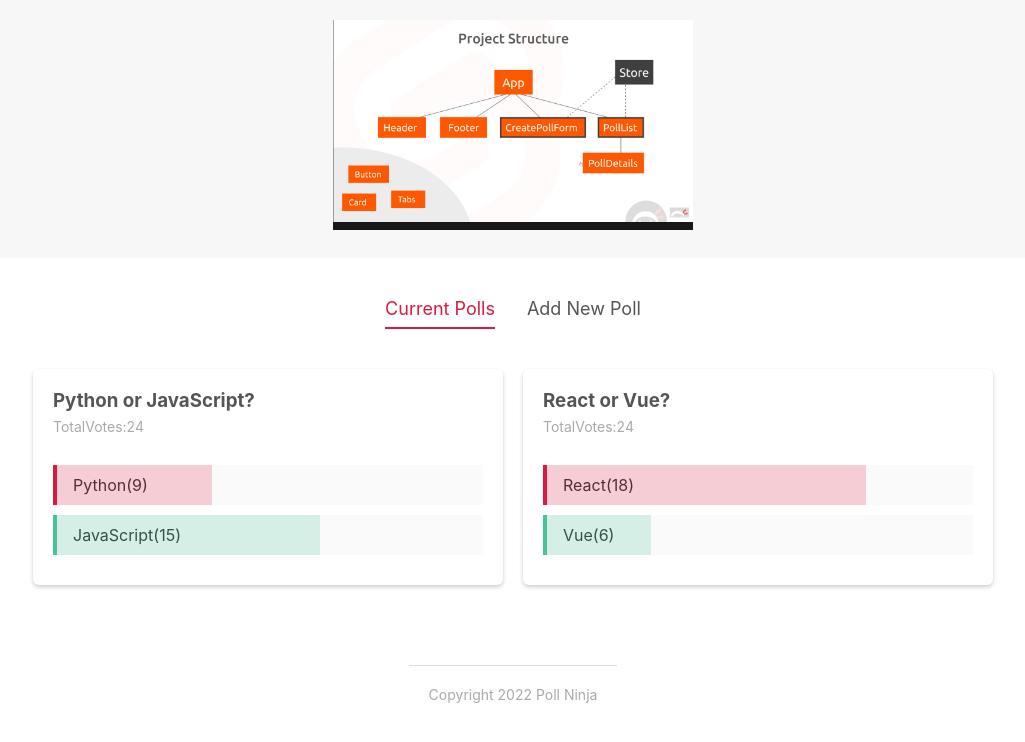
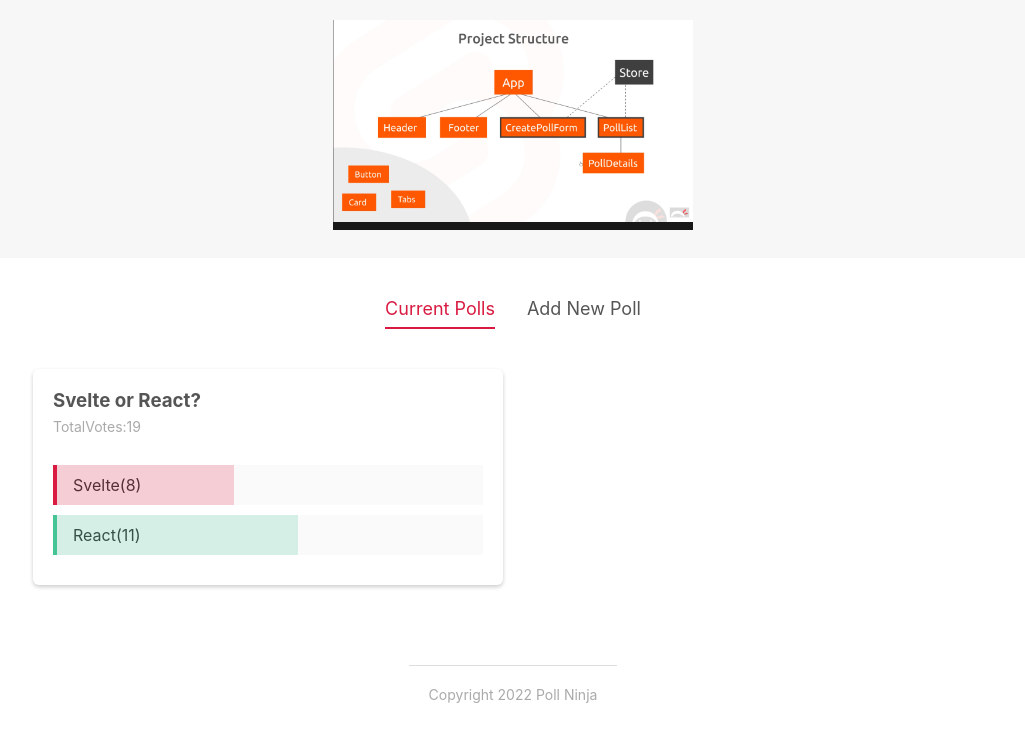
Before and after one commit to masahiro-nagai/ninjappolls_youtube, a Svelte app: page / in a window 1280 px wide. Shown: the top 742 px of the page, without its empty margins (127-1152 px from the left). Built offline with nearby package versions, Linux system fonts and the light colour scheme.

Commit message:
Introduction to Store

```diff
--- a/src/App.svelte
+++ b/src/App.svelte
@@ -11,24 +11,7 @@
 		activeItem = e.detail;
 	}
 	// test polls
-	let polls =[
-		{
-		id: 1,
-		question: "Python or JavaScript?",
-		answerA: "Python",
-		answerB: "JavaScript",
-		votesA: 9,
-		votesB: 15,
-		},
-		{
-		id: 2,
-		question: "React or Vue?",
-		answerA: "React",
-		answerB: "Vue",
-		votesA: 18,
-		votesB:  6,
-		},
-	];
+
 	const handleAdd = (e) =>{
 		const poll =e.detail;
 		polls =[poll,...polls];
@@ -53,7 +36,7 @@
 <main>
 	<Tabs {activeItem} {items} on:tabChange={tabChange}/>
 	{#if activeItem === "Current Polls"}
-		<PollList {polls} on:vote={handleVote}/>
+		<PollList on:vote={handleVote}/>
 	{:else if activeItem === "Add New Poll"}
 		<CreatePollForm on:add={handleAdd}/>
 	{/if}
--- a/src/components/PollList.svelte
+++ b/src/components/PollList.svelte
@@ -1,6 +1,11 @@
 <script>
+    import PollStore from "../stores/PollStore.js";
     import PollDetails from "./PollDetails.svelte";
     export let polls = [];
+
+    PollStore.subscribe(data => {
+        polls = data;
+    })
 </script>
 
 <div class="poll-list">
--- /dev/null
+++ b/src/stores/PollStore.js
@@ -0,0 +1,14 @@
+import { writable } from "svelte/store";
+
+const PollStore = writable([
+    {
+        id: 1,
+        question: "Svelte or React?",
+        answerA: "Svelte",
+        answerB: "React",
+        votesA: 8,
+        votesB: 11,
+    },
+]);
+
+export default PollStore;
```
